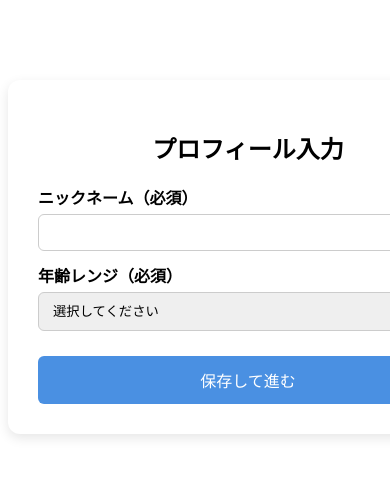
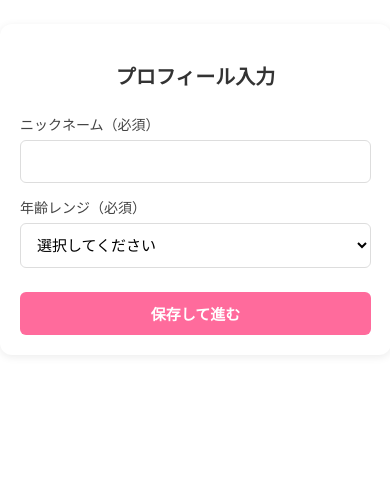
Before and after one commit to dai0105/seiheki_commu, a Django app: page /accounts/profile/setup/ in a window 390 px wide; the page is wider, and only the part inside the window is pictured. Shown: the top 477 px of that part. Run offline with Django 5.2, Linux system fonts and the light colour scheme; a user stored in the database is signed in; data comes from the database, SQL or seed files in the repository.

Commit message:
Add mobile optimized login.css

```diff
--- a/accounts/static/css/profile_setup.css
+++ b/accounts/static/css/profile_setup.css
@@ -1,40 +1,90 @@
+/* 全体リセット */
+body {
+    margin: 0;
+    padding: 0;
+    background: #ffffff;
+    font-family: "Helvetica", "Arial", sans-serif;
+}
+
+/* 中央寄せのカード */
 .profile-setup-wrapper {
-    width: 420px;
-    margin: 80px auto;
-    padding: 30px;
+    width: 90%;
+    max-width: 380px;
+    margin: 40px auto;
+    padding: 24px;
     background: #fff;
     border-radius: 12px;
-    box-shadow: 0 4px 12px rgba(0,0,0,0.1);
-    font-family: sans-serif;
+    box-shadow: 0 2px 8px rgba(0,0,0,0.08);
 }
 
-.profile-setup-wrapper h2 {
+/* タイトル */
+h2 {
     text-align: center;
-    margin-bottom: 20px;
+    margin-bottom: 24px;
+    font-size: 22px;
+    color: #333;
 }
 
-.profile-setup-wrapper label {
-    display: block;
-    margin-top: 12px;
-    font-weight: bold;
+/* エラーメッセージ */
+.error-message {
+    color: red;
+    text-align: center;
+    margin-bottom: 16px;
+    font-size: 14px;
 }
 
-.profile-setup-wrapper input,
-.profile-setup-wrapper select {
-    width: 100%;
-    padding: 10px;
-    margin-top: 5px;
-    border-radius: 6px;
-    border: 1px solid #ccc;
+/* ラベル */
+label {
+    display: block;
+    margin-top: 14px;
+    margin-bottom: 6px;
+    font-size: 14px;
+    color: #444;
 }
 
-.profile-setup-wrapper button {
+/* 入力欄 */
+input[type="text"],
+select {
     width: 100%;
-    margin-top: 25px;
     padding: 12px;
-    background: #4a90e2;
-    color: white;
+    border: 1px solid #ddd;
+    border-radius: 6px;
+    font-size: 15px;
+    box-sizing: border-box;
+    background: #fff;
+}
+
+/* ボタン */
+button[type="submit"] {
+    width: 100%;
+    margin-top: 24px;
+    padding: 12px;
+    background: #ff6b9c;
+    color: #fff;
     border: none;
     border-radius: 6px;
     font-size: 16px;
+    font-weight: bold;
+    cursor: pointer;
 }
+
+button[type="submit"]:active {
+    opacity: 0.85;
+}
+
+/* スマホ向け微調整 */
+@media (max-width: 480px) {
+    .profile-setup-wrapper {
+        margin-top: 24px;
+        padding: 20px;
+    }
+
+    h2 {
+        font-size: 20px;
+    }
+
+    button[type="submit"] {
+        font-size: 15px;
+        padding: 11px;
+    }
+}
--- a/accounts/templates/accounts/profile_setup.html
+++ b/accounts/templates/accounts/profile_setup.html
@@ -4,6 +4,7 @@
 <html>
 <head>
     <meta charset="UTF-8">
+    <meta name="viewport" content="width=device-width, initial-scale=1.0">
     <title>プロフィール入力</title>
     <link rel="stylesheet" href="{% static 'css/profile_setup.css' %}">
 </head>
```
Also changed, not shown: locale/ja/LC_MESSAGES/django.po (added).
